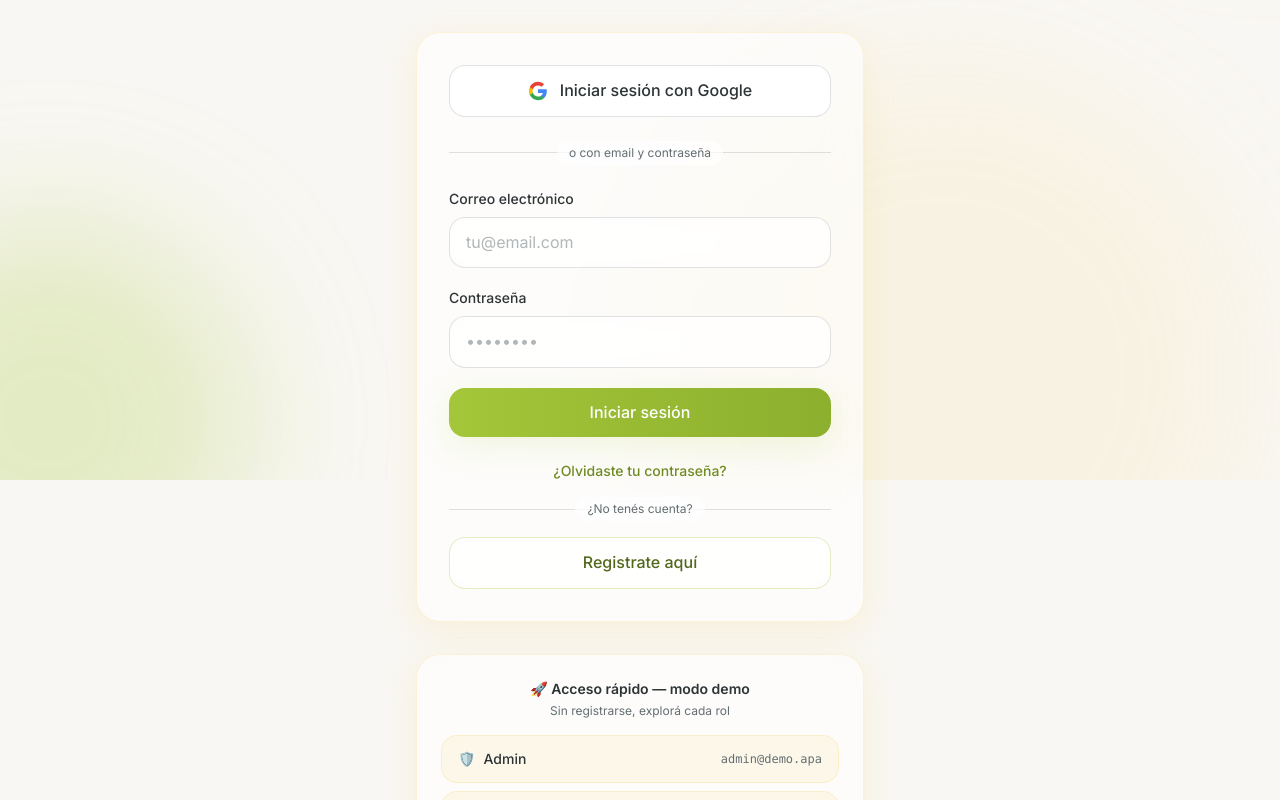
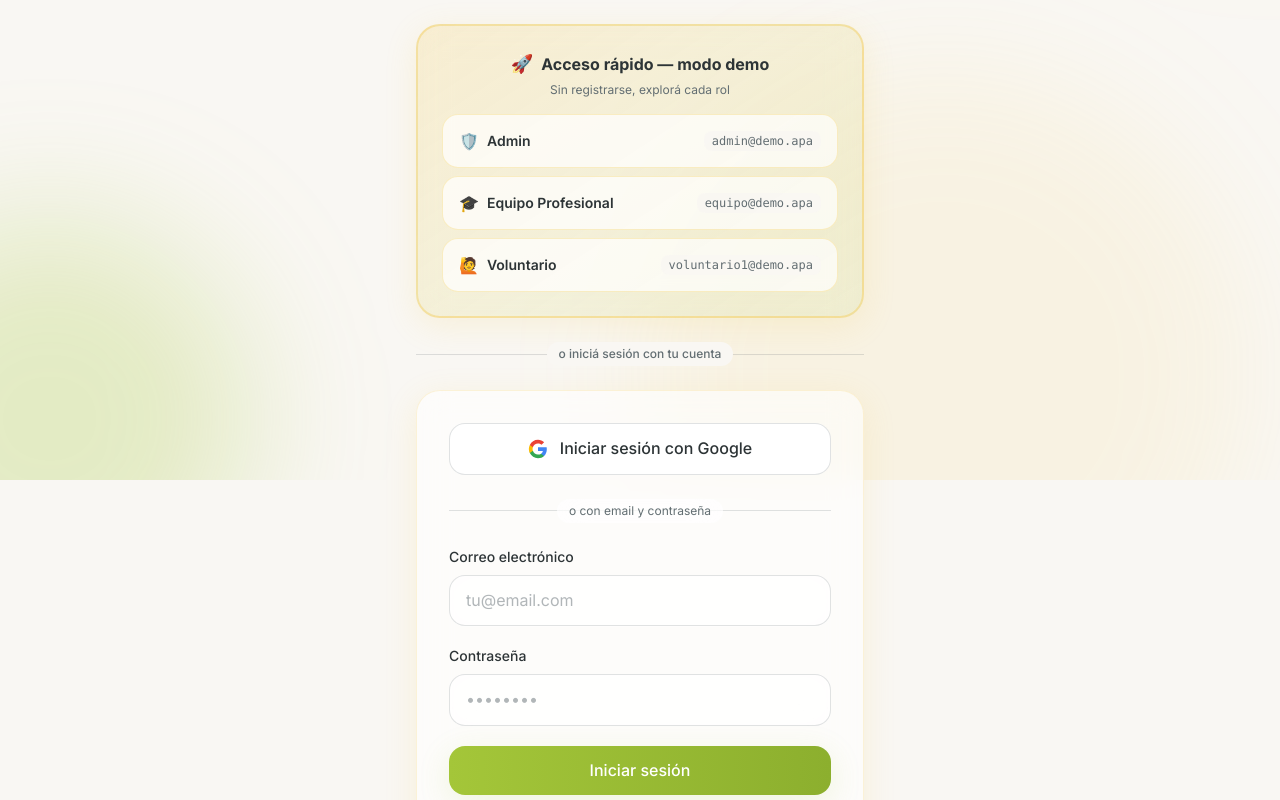
Before and after one commit to MorenaCaparros/plataformaAPA-portfolio, a Next.js app: page /login in a window 1280 px wide. Shown: the part 320-1120 px from the top of the page. Built offline with nearby package versions, Linux system fonts and the light colour scheme; no server answers.

Commit message:
fix: persistencia de sesion + login demo visible + matching eliminado del checklist

```diff
--- a/src/app/(auth)/login/page.tsx
+++ b/src/app/(auth)/login/page.tsx
@@ -17,6 +17,7 @@ export default function LoginPage() {
   const [googleLoading, setGoogleLoading] = useState(false);
   const [demoLoading, setDemoLoading] = useState<string | null>(null);
   const [error, setError] = useState<string | null>(null);
+  const [demoError, setDemoError] = useState<string | null>(null);
 
   const handleLogin = async (e: React.FormEvent) => {
     e.preventDefault();
@@ -63,6 +64,7 @@ export default function LoginPage() {
 
   const handleDemoLogin = async (demoEmail: string, demoPassword: string, label: string) => {
     setDemoLoading(label);
+    setDemoError(null);
     setError(null);
     try {
       const { data, error } = await supabase.auth.signInWithPassword({
@@ -72,7 +74,7 @@ export default function LoginPage() {
       if (error) throw error;
       if (data.user) window.location.href = '/dashboard';
     } catch (error: any) {
-      setError('No se pudo acceder al usuario demo. Verificá que esté creado en Supabase.');
+      setDemoError('No se pudo acceder al usuario demo. Verificá que esté creado en Supabase.');
     } finally {
       setDemoLoading(null);
     }
@@ -88,7 +90,7 @@ export default function LoginPage() {
         <div className="absolute top-1/2 left-1/2 -translate-x-1/2 -translate-y-1/2 w-[600px] h-[600px] bg-sol-400/10 rounded-full blur-3xl animate-blob animation-delay-4000" />
       </div>
 
-      <div className="max-w-md w-full space-y-8 relative z-10">
+      <div className="max-w-md w-full space-y-6 relative z-10">
         {/* Logo y Header */}
         <div className="text-center space-y-4">
           <div className="inline-flex items-center justify-center w-20 h-20 rounded-3xl bg-gradient-to-br from-sol-400 to-crecimiento-400 shadow-glow-sol mb-4">
@@ -108,7 +110,55 @@ export default function LoginPage() {
           </p>
         </div>
 
-        {/* Card de Login */}
+        {/* Acceso rápido demo — DESTACADO ARRIBA */}
+        <div className="bg-gradient-to-br from-sol-400/20 to-crecimiento-400/10 backdrop-blur-lg rounded-3xl border-2 border-sol-400/40 shadow-glow-sol p-6">
+          <div className="flex items-center justify-center gap-2 mb-1">
+            <span className="text-lg">🚀</span>
+            <p className="text-center text-base font-bold text-neutro-carbon">Acceso rápido — modo demo</p>
+          </div>
+          <p className="text-center text-xs text-neutro-piedra mb-4">Sin registrarse, explorá cada rol</p>
+          <div className="flex flex-col gap-2">
+            {DEMO_USERS.map((u) => (
+              <button
+                key={u.label}
+                type="button"
+                disabled={!!demoLoading}
+                onClick={() => handleDemoLogin(u.email, u.password, u.label)}
+                className="w-full flex items-center justify-between gap-3 px-4 py-3.5 rounded-2xl bg-white/70 border border-sol-400/30 hover:bg-white hover:border-crecimiento-400/50 hover:shadow-md transition-all active:scale-95 disabled:opacity-60 disabled:cursor-not-allowed min-h-[52px]"
+              >
+                <span className="flex items-center gap-2 text-sm font-semibold text-neutro-carbon">
+                  <span className="text-base">{u.emoji}</span>
+                  {u.label}
+                </span>
+                {demoLoading === u.label ? (
+                  <svg className="animate-spin h-4 w-4 text-crecimiento-500" viewBox="0 0 24 24">
+                    <circle className="opacity-25" cx="12" cy="12" r="10" stroke="currentColor" strokeWidth="4" fill="none" />
+                    <path className="opacity-75" fill="currentColor" d="M4 12a8 8 0 018-8V0C5.373 0 0 5.373 0 12h4zm2 5.291A7.962 7.962 0 014 12H0c0 3.042 1.135 5.824 3 7.938l3-2.647z" />
+                  </svg>
+                ) : (
+                  <span className="text-xs text-neutro-piedra font-mono bg-neutro-lienzo/80 px-2 py-0.5 rounded-lg">{u.email}</span>
+                )}
+              </button>
+            ))}
+          </div>
+          {demoError && (
+            <div className="mt-3 bg-impulso-50 border border-impulso-200 rounded-2xl p-3 animate-in fade-in slide-in-from-top-2">
+              <p className="text-xs text-impulso-700 font-medium text-center">{demoError}</p>
+            </div>
+          )}
+        </div>
+
+        {/* Separador */}
+        <div className="relative">
+          <div className="absolute inset-0 flex items-center">
+            <div className="w-full border-t border-neutro-piedra/20" />
+          </div>
+          <div className="relative flex justify-center text-xs">
+            <span className="bg-neutro-lienzo px-3 py-1 rounded-full text-neutro-piedra font-medium">
+              o iniciá sesión con tu cuenta
+            </span>
+          </div>
+        </div>
         <div className="bg-white/60 backdrop-blur-lg rounded-3xl border border-sol-400/20 shadow-glow-sol p-8">
           {/* Botón de Google */}
           <button
@@ -238,36 +288,6 @@ export default function LoginPage() {
           </div>
         </div>
 
-        {/* Acceso rápido demo */}
-        <div className="bg-white/60 backdrop-blur-lg rounded-3xl border border-sol-400/20 shadow-glow-sol p-6">
-          <p className="text-center text-sm font-semibold text-neutro-carbon mb-1">🚀 Acceso rápido — modo demo</p>
-          <p className="text-center text-xs text-neutro-piedra mb-4">Sin registrarse, explorá cada rol</p>
-          <div className="flex flex-col gap-2">
-            {DEMO_USERS.map((u) => (
-              <button
-                key={u.label}
-                type="button"
-                disabled={!!demoLoading}
-                onClick={() => handleDemoLogin(u.email, u.password, u.label)}
-                className="w-full flex items-center justify-between gap-3 px-4 py-3 rounded-2xl bg-sol-400/10 border border-sol-400/20 hover:bg-sol-400/20 transition-all active:scale-95 disabled:opacity-60 disabled:cursor-not-allowed min-h-[48px]"
-              >
-                <span className="flex items-center gap-2 text-sm font-medium text-neutro-carbon">
-                  <span>{u.emoji}</span>
-                  {u.label}
-                </span>
-                {demoLoading === u.label ? (
-                  <svg className="animate-spin h-4 w-4 text-crecimiento-500" viewBox="0 0 24 24">
-                    <circle className="opacity-25" cx="12" cy="12" r="10" stroke="currentColor" strokeWidth="4" fill="none" />
-                    <path className="opacity-75" fill="currentColor" d="M4 12a8 8 0 018-8V0C5.373 0 0 5.373 0 12h4zm2 5.291A7.962 7.962 0 014 12H0c0 3.042 1.135 5.824 3 7.938l3-2.647z" />
-                  </svg>
-                ) : (
-                  <span className="text-xs text-neutro-piedra font-mono">{u.email}</span>
-                )}
-              </button>
-            ))}
-          </div>
-        </div>
-
         {/* Badge de desarrollo */}
         <div className="text-center">
           <span className="inline-flex items-center gap-2 px-4 py-2 rounded-full bg-sol-400/20 text-sol-700 text-xs font-medium border border-sol-400/30">
--- a/src/app/auth/callback/route.ts
+++ b/src/app/auth/callback/route.ts
@@ -2,6 +2,9 @@ import { createServerClient, type CookieOptions } from '@supabase/ssr';
 import { NextResponse } from 'next/server';
 import type { NextRequest } from 'next/server';
 import { supabaseAdmin } from '@/lib/supabase/admin';
+
+// 400 días — consistente con middleware y client.ts
+const SESSION_MAX_AGE = 60 * 60 * 24 * 400;
 
 /**
  * Parsea el full_name de Google en nombre + apellido.
@@ -43,7 +46,8 @@ export async function GET(request: NextRequest) {
             return request.cookies.get(name)?.value;
           },
           set(name: string, value: string, options: CookieOptions) {
-            redirectResponse.cookies.set({ name, value, ...options });
+            // Forzar maxAge persistente — igual que el middleware
+            redirectResponse.cookies.set({ name, value, ...options, maxAge: SESSION_MAX_AGE });
           },
           remove(name: string, options: CookieOptions) {
             redirectResponse.cookies.set({ name, value: '', ...options });
--- a/src/middleware.ts
+++ b/src/middleware.ts
@@ -21,7 +21,9 @@ export async function middleware(request: NextRequest) {
         },
         set(name: string, value: string, options: CookieOptions) {
           // Asegurar que las cookies de sesión sean persistentes (no solo de sesión del navegador)
-          const persistentOptions = { maxAge: SESSION_MAX_AGE, ...options };
+          // IMPORTANTE: ...options va PRIMERO para que maxAge: SESSION_MAX_AGE siempre gane
+          // (Supabase envía maxAge: 3600 en options; si lo dejamos último, pisa el nuestro)
+          const persistentOptions = { ...options, maxAge: SESSION_MAX_AGE };
           request.cookies.set({
             name,
             value,
```
